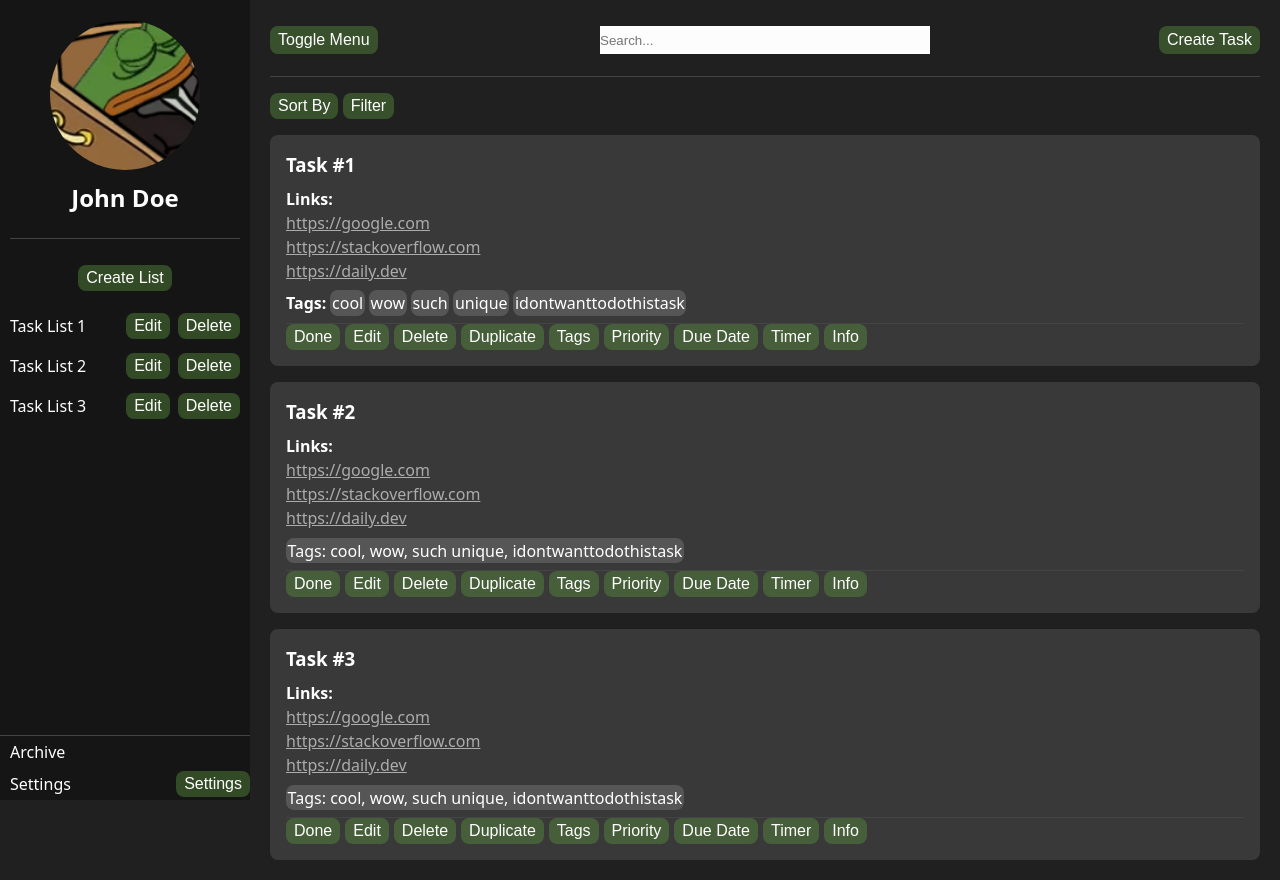
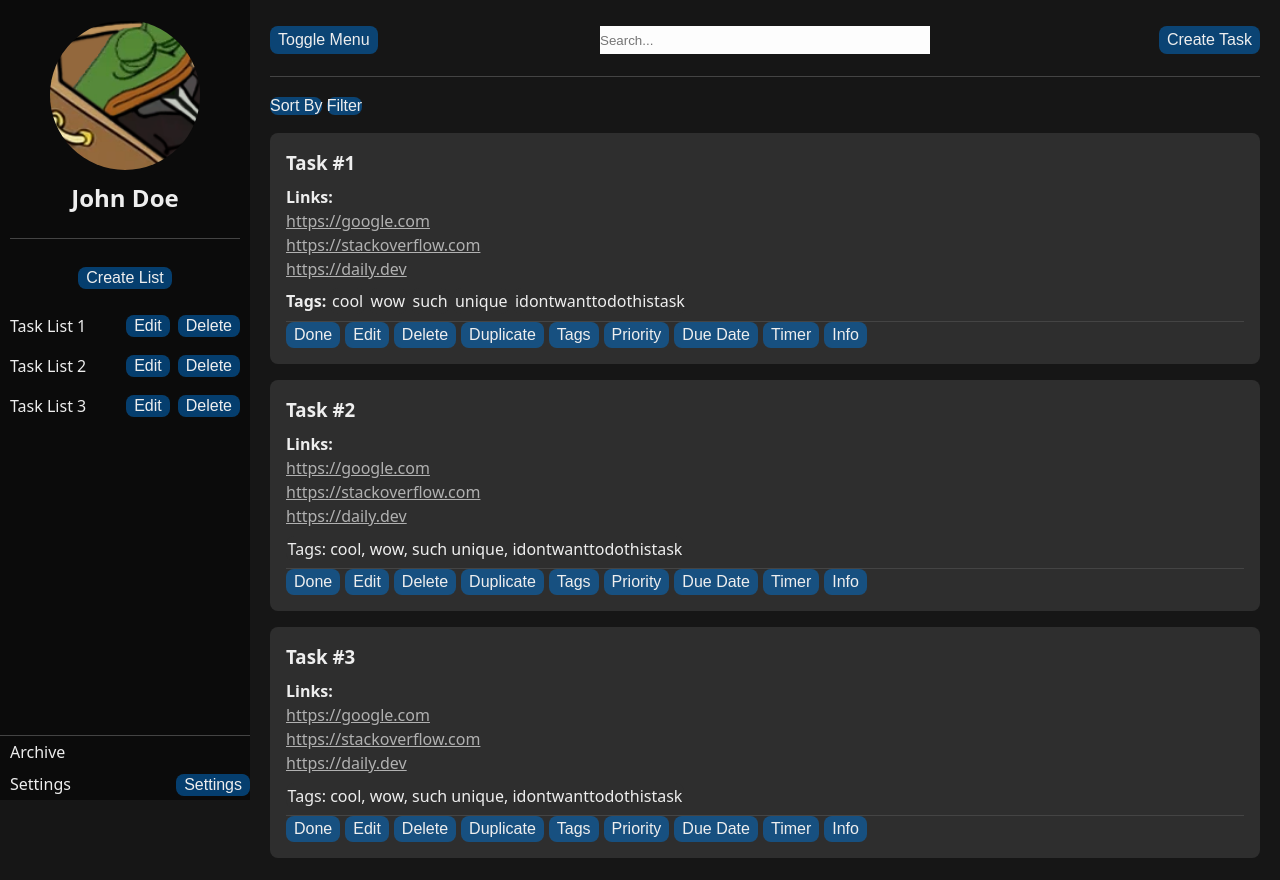
Before and after one commit to patricklubach/todo, a plain HTML site: page playground.html in a window 1280 px wide. Drawn offline with Linux system fonts and the light colour scheme.

Commit message:
Some color tryouts

```diff
--- a/playground.html
+++ b/playground.html
@@ -24,10 +24,25 @@
 
             --sidebar-width: 250px;
 
-            --text-color-primary: #fff;
 
             --element-radius: 8px;
 
+            --bg-dark: oklch(0.15 0 275);
+            --bg: oklch(0.2 0 275);
+            --bg-light: oklch(0.3 0 275);
+            --text: oklch(0.95 0 0);
+            --text-muted: oklch(0.76 0 275);
+            --highlight: oklch(0.5 0 275);
+            --border: oklch(0.4 0 275);
+            --border-muted: oklch(0.3 0 275);
+            --primary: oklch(0.76 0.1 275);
+            --secondary: oklch(55% 0.175 250 / 0.5);
+            --danger: oklch(0.7 0.05 30);
+            --warning: oklch(0.7 0.05 100);
+            --success: oklch(0.7 0.05 160);
+            --info: oklch(0.7 0.05 260);
+
+            /* --text-color-primary: var(--text); */
             --shadow-small: 0 1px 2px rgba(0, 0, 0, 0.05);
             --shadow-mid: 0 4px 6px -1px rgba(0, 0, 0, 0.1), 0 2px 4px -1px rgba(0, 0, 0, 0.06);
             --shadow-large: 0 10px 15px -3px rgba(0, 0, 0, 0.1), 0 4px 6px -2px rgba(0, 0, 0, 0.05);
@@ -36,7 +51,7 @@
         * {
             margin: 0;
             padding: 0;
-            color: var(--text-color-primary);
+            color: var(--text);
         }
 
         html {
@@ -52,7 +67,7 @@
         body {
             height: 100vh;
             width: 100vw;
-            background-color: var(--bg-color);
+            background-color: var(--bg);
         }
 
         button {
@@ -61,13 +76,12 @@
             border: none;
             font-size: 1rem;
             border-radius: var(--element-radius);
-            padding: 0.25em 0.5em;
-            background-color: #56893975;
+            background-color: var(--secondary);
             /* opacity: 0.3; */
         }
 
         a {
-            color: var(--bg-color-brighter5);
+            color: var(--text-muted);
         }
 
         .page-wrapper {
@@ -84,7 +98,7 @@
             display: flex;
             flex-direction: column;
             row-gap: 0.5em;
-            background-color: var(--bg-color-darker2);
+            background-color: var(--bg-dark);
         }
 
         .sidebar-container {
@@ -92,6 +106,10 @@
             padding: 0 10px 0 10px;
             display: flex;
             align-items: center;
+        }
+
+        .sidebar-container button {
+            padding: 0.1em 0.5em;
         }
 
         .sidebar-selectable:hover {
@@ -195,7 +213,7 @@
         }
 
         .topbar {
-            background-color: var(--bg-color);
+            background-color: var(--bg);
             height: var(--topbar-height);
             position: sticky;
             display: flex;
@@ -258,12 +276,20 @@
 
         .task {
             border-radius: var(--element-radius);
-            background-color: var(--bg-color-brighter3);
+            background-color: var(--bg-light);
             padding: 5px;
             display: flex;
             flex-direction: column;
             row-gap: 0.5em;
             padding: 1em;
+        }
+
+        .topbar button {
+            padding: 0.1em 0.5em;
+        }
+
+        .task button {
+            padding: 0.25em 0.5em;
         }
 
         .task-btn-group {
@@ -283,6 +309,7 @@
             background-color: #ffffff25;
             border-radius: var(--element-radius);
             padding: 0.1em;
+            background-color: var(--bg-light);
         }
 
         .tags h4 {
```
